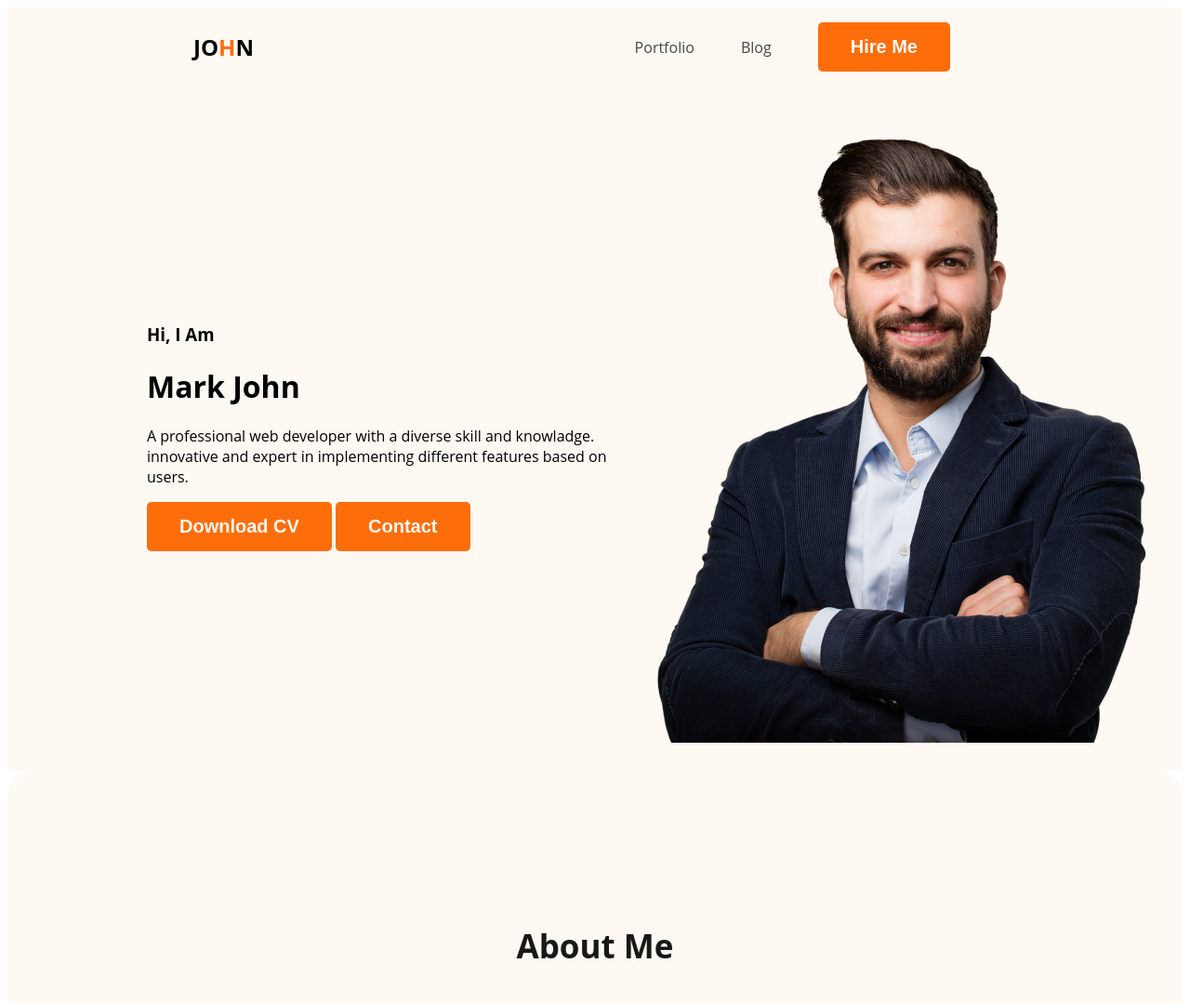
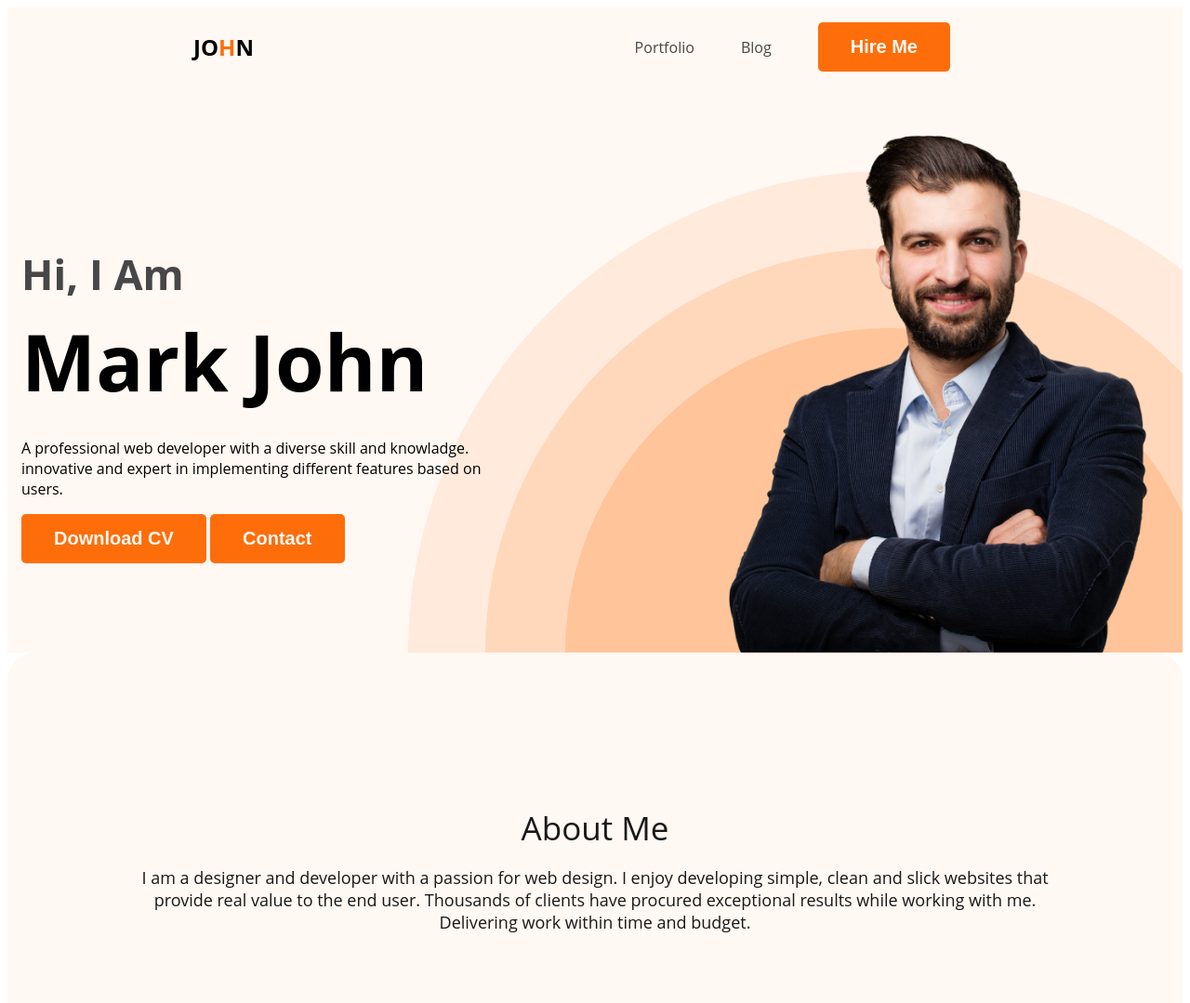
Before and after one commit to DibboT/webdeveloper, a plain HTML site: page index.html in a window 1280 px wide. Shown: the whole page at 93% size. Drawn offline with Linux system fonts and the light colour scheme.

Commit message:
section style added

```diff
--- a/index.html
+++ b/index.html
@@ -23,22 +23,24 @@
 
         </nav>
         <div class="banner">
-            <div>
+            <div class="banner-content">
                 <h3 class="banner-greeting">Hi, I Am</h3>
                 <h1 class="banner-title">Mark John</h1>
-                <p>A professional web developer with a diverse skill and knowladge.<br>
+                <p class="banner-descripation">A professional web developer with a diverse skill and knowladge.<br>
                 innovative and expert in implementing different features based on users. </p>
                 <button class="btn-primary">Download CV</button>
                 <button class="btn-primary">Contact</button>
             </div>
-            <img class ="profilepic" src="john.png" alt="">
+            <img class ="profile-pic" src="john.png" alt="">
 
         </div>
     </header>
     <main>
         <section class="about">
             <h3 class="section-title">About Me
-                <p class="section-description"></p>
+                <p class="section-description">I am a designer and developer with a passion for web design. I enjoy developing simple,
+                    clean and slick websites that provide real value to the end user. Thousands of clients have procured exceptional results
+                    while working with me. Delivering work within time and budget.</p>
             </h3>
         </section>
 
--- a/styles/style.css
+++ b/styles/style.css
@@ -65,14 +65,47 @@ nav li {
 
 .header{
 background-color: #FFF8F3;
+background-image: url(../images/headerbg.png);
+background-repeat: no-repeat;
+background-position: bottom;
+background-position: bottom right;
 
 }
 
 .banner{
-    padding: 30px 30px 30px 150px;
+    padding: 30px 30px 0px 15px;
     display: flex;
     align-items: center;
     justify-content: space-between;
+
+
+}
+.banner-content{
+    max-width: 500px;
+}
+.banner-greeting{
+    font-size: 45px;
+    color: #474747;
+    margin-bottom: 0;
+}
+
+.banner-title{
+    font-size:85px;
+    font-weight: 700;
+    margin-top: 5px;
+    margin-bottom: 20px;
+
+}
+
+.banner-descripation{
+
+margin-top: 25px;
+}
+
+.profile-pic{
+    width: 500px;
+
+
 
 }
 
@@ -92,4 +125,16 @@ background-color: #FFF8F3;
     padding: 130px;
     border-radius: 30px;
     background: #FFF8F3;
+    font-size: 35px;
 }
+.section-title {
+    color: #181818;
+    text-align: center;
+    font-size: 35px;
+    font-weight: 500;
+}
+.section-description{
+    color: #181818;
+    text-align: center;
+    font-size: 18px;
+}
```
Also changed, not shown: images/headerbg.png (added).
